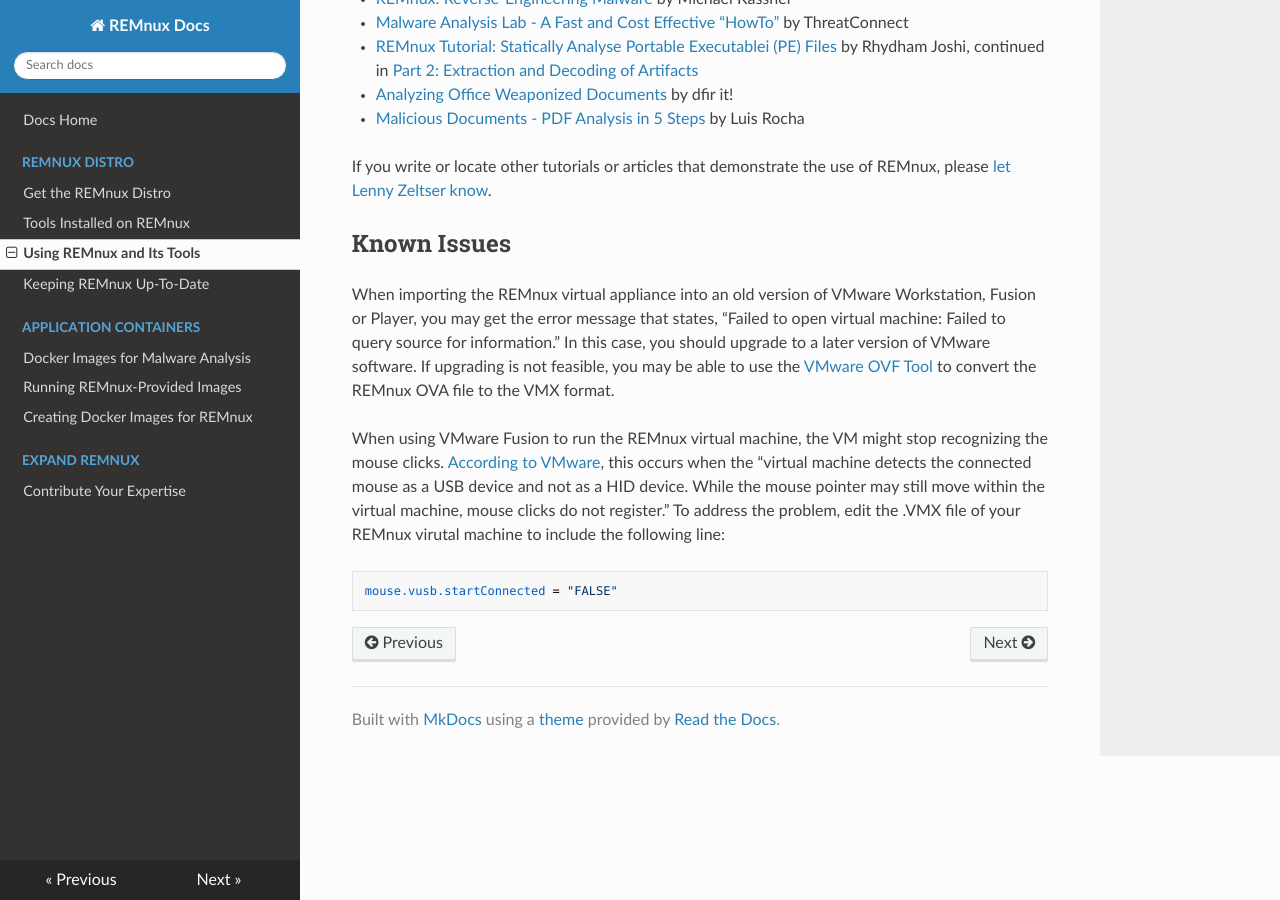
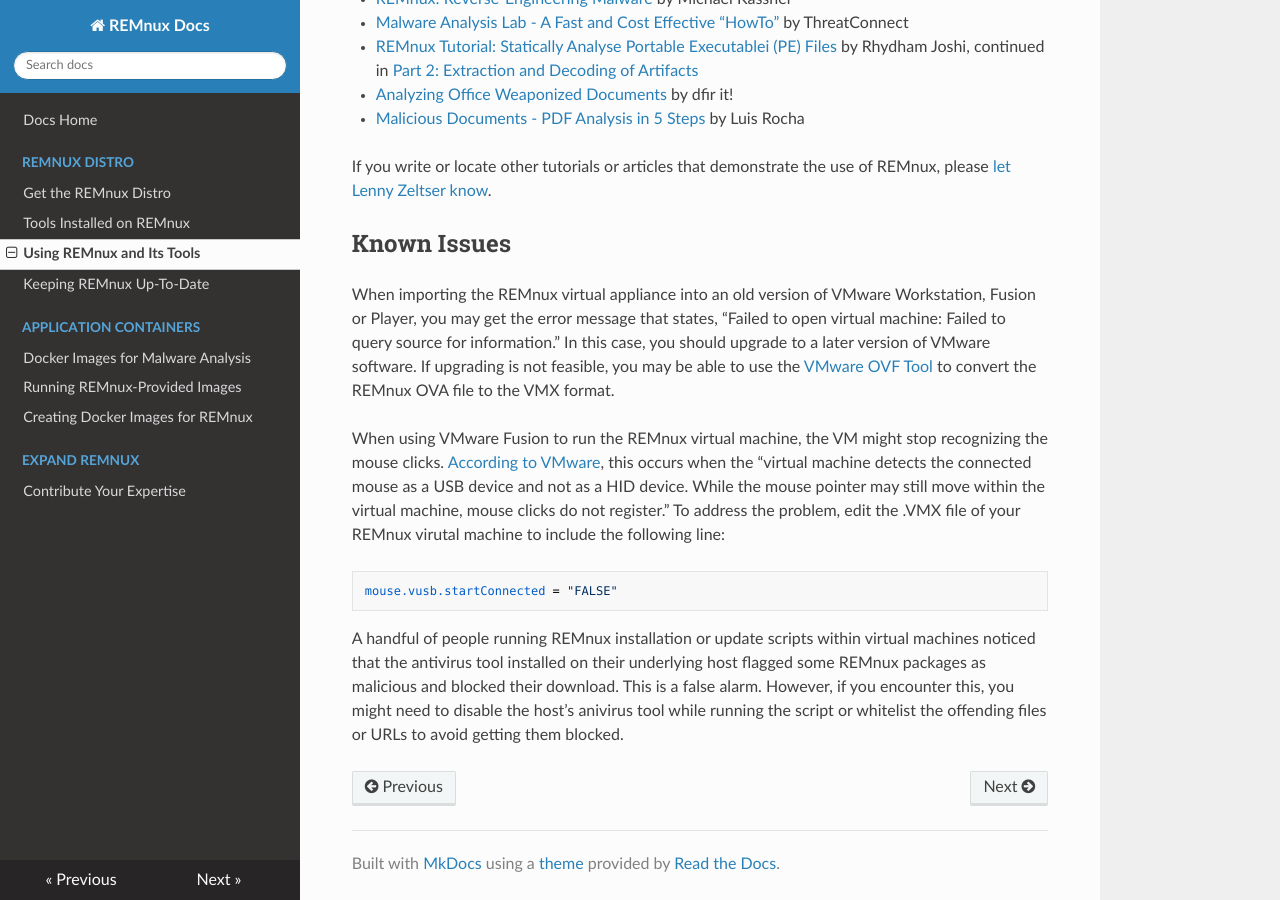
Before and after one commit to wzod/docs, an MkDocs documentation site: the page built from source/distro/use.md, in a window 1280 px wide and 900 px high, scrolled down 888 px. Built offline with MkDocs 1.6.1, drawn with Linux system fonts in a browser that asks for light colours; nearby versions of some CDN libraries; old or Windows-style settings are respelled for this version of MkDocs.

Commit message:
Mentioned that host antivirus tools can interfere with updates.

```diff
--- a/source/distro/use.md
+++ b/source/distro/use.md
@@ -38,3 +38,5 @@
 When using VMware Fusion to run the REMnux virtual machine, the VM might stop recognizing the mouse clicks. [According to VMware](http://kb.vmware.com/selfservice/microsites/search.do?language=en_US&cmd=displayKC&externalId=2010041), this occurs when the "virtual machine detects the connected mouse as a USB device and not as a HID device. While the mouse pointer may still move within the virtual machine, mouse clicks do not register." To address the problem, edit the .VMX file of your REMnux virutal machine to include the following line:
 
     mouse.vusb.startConnected = "FALSE"
+
+A handful of people running REMnux installation or update scripts within virtual machines noticed that the antivirus tool installed on their underlying host flagged some REMnux packages as malicious and blocked their download. This is a false alarm. However, if you encounter this, you might need to disable the host's anivirus tool while running the script or whitelist the offending files or URLs to avoid getting them blocked.
```
